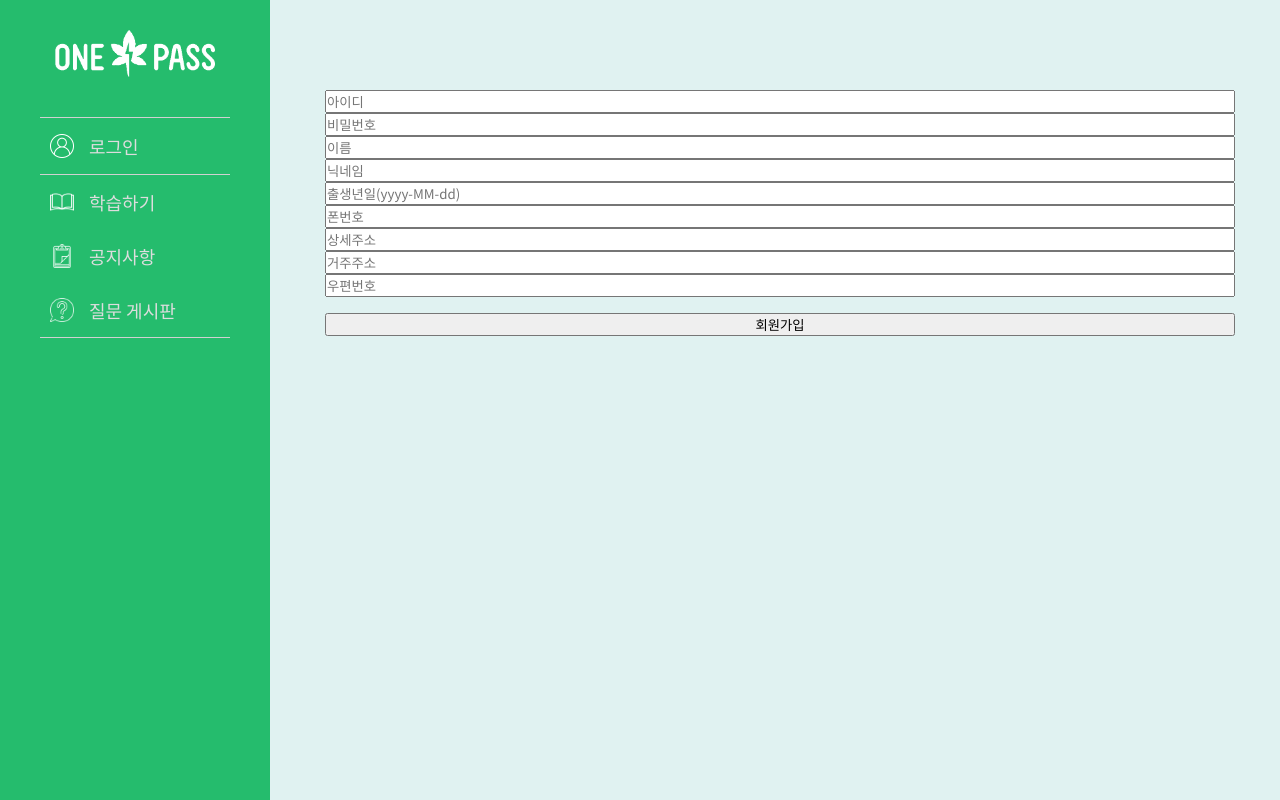
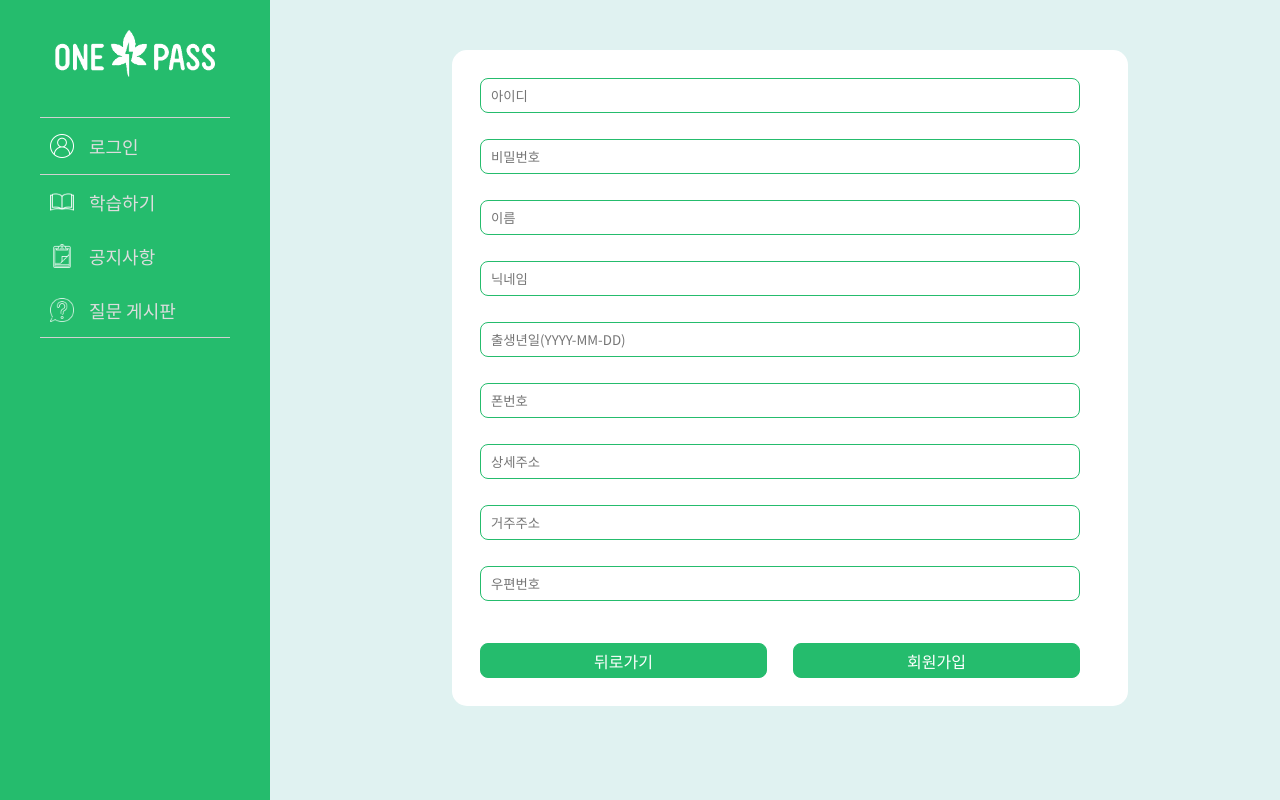
Before and after one commit to Team-Rev/Front-End, a React (Create React App) app: page /join in a window 1280 px wide. Built offline with nearby package versions, Linux system fonts and the light colour scheme.

Commit message:
feat : 회원가입 폼 디자인(리덕스 공부ing)

```diff
--- a/src/component/Main/Join/Join.js
+++ b/src/component/Main/Join/Join.js
@@ -2,6 +2,7 @@ import React, { useState, useEffect } from 'react';
 import { useHistory } from 'react-router';
 import { Container } from '../../Container/Container'
 import axios from 'axios';
+import styles from './Join.module.css'
 
 export function Join(props) {
     return(
@@ -65,6 +66,10 @@ const JoinForm = (props) => {
         setPostNumber(e.currentTarget.value)
     }
 
+    const Goback = () => {
+        history.goBack();
+    }
+
 
     const onSubmitHandler = (e) => {
         e.preventDefault();
@@ -98,27 +103,33 @@ const JoinForm = (props) => {
 
 
         return (
-            <div>
-             <form onSubmit={onSubmitHandler}>
-                <input type="email"  name={userId} class="text-field" placeholder="아이디" onChange={onIdHandler}></input>
-                <input type="password" name={password} class="text-field" placeholder="비밀번호" onChange={onPasswordHandler}></input>
-                <input type="text" name={name} class="text-field" placeholder="이름" onChange={onUsernameHandler}></input>
-                <input type="text"  name={nickname} class="text-field" placeholder="닉네임" onChange={onNickHandler}></input>
-                <input type="text" name={DOB} class="text-field" placeholder="출생년일(yyyy-MM-dd)" onChange={onDateHandler}></input>
-                <input type="text" name={phone} class="text-field" placeholder="폰번호" onChange={onPhoneHandler}></input>
-                <input type="text" name={detailAddress} class="text-field" placeholder="상세주소" onChange={onDetailAddHandler}></input>
-                <input type="text" name={address} class="text-field" placeholder="거주주소" onChange={onAddHandler}></input>
-                <input type="text" name={postNumber} class="text-field" placeholder="우편번호" onChange={onPostnumHandler}></input>
+            <div className={styles.container}>
+             <div className={styles.contentbox}>
+             <form className={styles.formtag} onSubmit={onSubmitHandler}>
+                <input type="email"  name={userId} className="text-field" placeholder="아이디" onChange={onIdHandler}></input>
+                <input type="password" name={password} className="text-field" placeholder="비밀번호" onChange={onPasswordHandler}></input>
+                <input type="text" name={name} className="text-field" placeholder="이름" onChange={onUsernameHandler}></input>
+                <input type="text"  name={nickname} className="text-field" placeholder="닉네임" onChange={onNickHandler}></input>
+                <input type="text" name={DOB} className="text-field" placeholder="출생년일(YYYY-MM-DD)" onChange={onDateHandler}></input>
+                <input type="text" name={phone} className="text-field" placeholder="폰번호" onChange={onPhoneHandler}></input>
+                <input type="text" name={detailAddress} className="text-field" placeholder="상세주소" onChange={onDetailAddHandler}></input>
+                <input type="text" name={address} className="text-field" placeholder="거주주소" onChange={onAddHandler}></input>
+                <input type="text" name={postNumber} className="text-field" placeholder="우편번호" onChange={onPostnumHandler}></input>
                 <br/>
-                <input type="submit" value="회원가입" class="submit-btn"></input>
+               <div className={styles.bottom}>
+                <input className={styles.submitBtn} type="button" value="뒤로가기" onClick={Goback}></input>
+                <input className={styles.submitBtn} type="submit" value="회원가입"></input>
+               </div>
              </form>
-{/*
+             </div>
+            </div>
+
+/*
                 <div className="links">
                     <a href="#2">로그인</a>
                     <br></br>
                     <hr className="hr1"></hr>
                 <a href="#">아이디, 비밀번호 찾기</a>
-                </div> */}
-            </div>
+                </div> */
     )
 }
--- /dev/null
+++ b/src/component/Main/Join/Join.module.css
@@ -0,0 +1,43 @@
+.container{
+    display : flex;
+    justify-content: center;
+    width : 100%;
+    height : 100vh;
+}
+
+.formtag {
+    width : 100%;
+    background-color: white;
+    border-radius: 15px;
+    padding : 15px;
+    margin : 10px 0 0 20px;
+    -ms-overflow-style: none; /* IE and Edge */
+    scrollbar-width: none;
+}
+
+.formtag input{
+    width : 600px;
+    height : 35px;
+    padding : 10px;
+    margin : 13px;
+    border-radius: 8px;
+    border : 1px solid #25bc6d;
+    outline: #1faf65;
+}
+
+.bottom{
+    display: flex;
+    flex-direction: row;
+    align-items: center;
+    text-align: center;
+}
+
+.bottom .submitBtn{
+    width : 287px;
+    background-color: #25bc6d;
+    border : 1px solid #25bc6d;
+    color : white;
+    font-size : 16px;
+    font-weight: 300;
+    line-height : 2px;
+}
--- a/src/component/Main/Login/Login.js
+++ b/src/component/Main/Login/Login.js
@@ -81,7 +81,7 @@ export function Login(props) {
                         <span>
                             아직도 One Pass를 모르시나요?
                         </span>
-                        <NavLink to="/join" onClick={() => { props.setLoginOpen(false)}}>회원가입</NavLink>
+                        <NavLink to="/join" className={style.joinBtn} onClick={() => { props.setLoginOpen(false)}}>회원가입</NavLink>
                     </div>
                 </div>
 
--- a/src/component/Main/Login/Login.module.css
+++ b/src/component/Main/Login/Login.module.css
@@ -119,3 +119,8 @@
     text-decoration-color: rgb(65, 65, 65);
 
 }
+
+.joinBtn{
+    text-decoration: none;
+    font-size : 14px;
+}
--- a/src/component/Main/StartExam/StartExamForm.js
+++ b/src/component/Main/StartExam/StartExamForm.js
@@ -250,7 +250,7 @@ export function StartExamForm(props) {
                         count : question.length,
                         question : question
                     }}}>
-                  <button>제출</button>
+                  <button className={style.btn3}>제출</button>
                 </Link>
                 <Link to="#">
                   <button className={style.btn3} onClick={handleIncrese.bind()}>다음</button>
```
